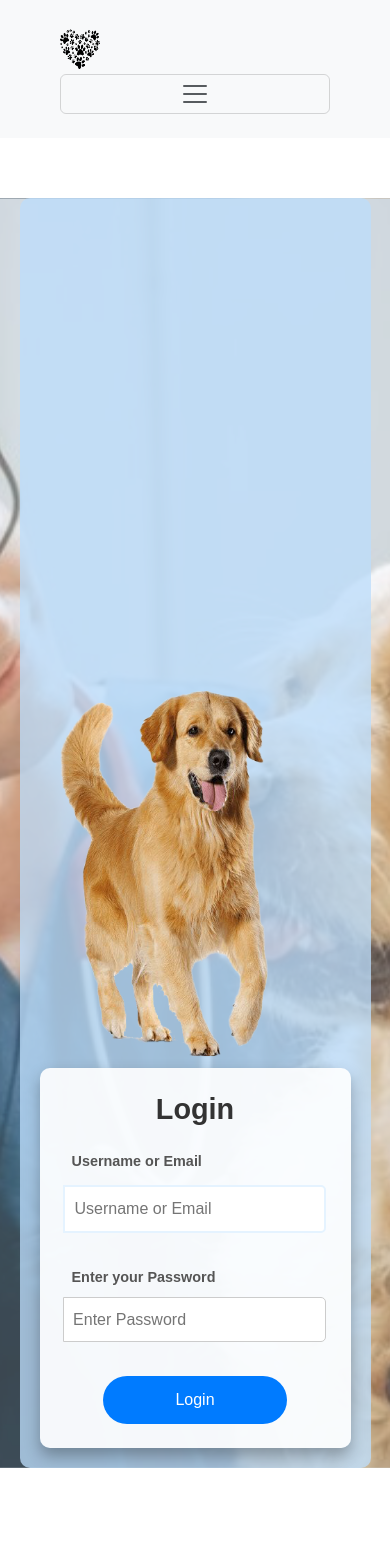
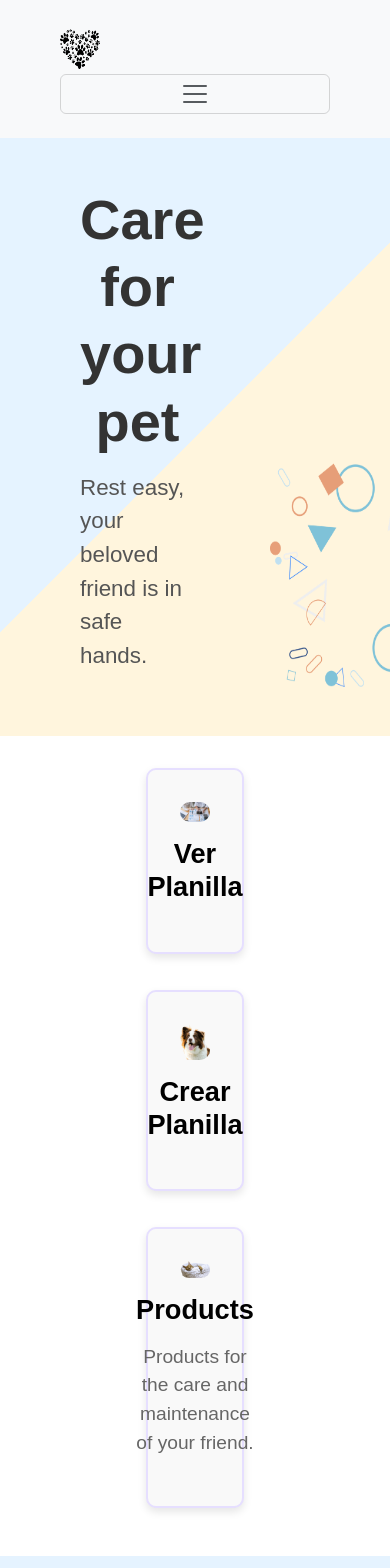
Before and after one commit to car020202/frontend-huellitas-felices, a React (Vite) app: page / in a window 390 px wide. Shown: the top 1568 px of the page. Before the commit the page ends 1468 px from the top, so only its background shows below. Built offline with nearby package versions, Linux system fonts and the light colour scheme.

Commit message:
login resposive

```diff
--- a/src/App.css
+++ b/src/App.css
@@ -0,0 +1,5 @@
+body, html {
+    margin: 0;
+    padding: 0;
+    box-sizing: border-box;
+  }
--- a/src/App.jsx
+++ b/src/App.jsx
@@ -17,7 +17,7 @@ import ProductosCliente from "./Dashboard/ProductosCliente";
 function App() {
   return (
     <div>
-      <Login />
+      <UserDashboard />
     </div>
   );
 }
--- a/src/Dashboard/Dashboard.css
+++ b/src/Dashboard/Dashboard.css
@@ -4,48 +4,44 @@
   padding: 0;
   box-sizing: border-box;
 }
+
 /* Banner */
 .banner {
   padding: 7rem 0;
-  background: linear-gradient(135deg, #E5F3FF 50%, #FFF5DD 50%); /* Gradiente con dos colores */
+  background: linear-gradient(135deg, #E5F3FF 50%, #FFF5DD 50%);
   position: relative;
   min-height: 500px;
+  display: flex;
+  align-items: center;
+  justify-content: space-between;
+  overflow: hidden;
 }
 
 .banner-container {
-  padding-left: 25rem;  /* Añadir espacio del lado izquierdo */
-  padding-right: 25rem; /* Añadir espacio del lado derecho */
+  padding-left: 25rem;
+  padding-right: 25rem;
 }
 
-.banner-content {
-  margin-left: 10rem;  /* Mover el texto hacia la izquierda */
+/* Imagen del perro */
+.dog-image {
+  max-width: 300px;
+  max-height: 400px;
+  position: relative;
+  margin-top: 0;
+  z-index: 1;
 }
 
-.banner-image {
-  margin-right: 10rem;
-  position: relative;
-  display: flex;
-  justify-content: flex-end; /* Imagen hacia el lado derecho */
+/* Formas de fondo */
+.background-shapes {
+  position: absolute;
+  top: 100px;
+  left: -40px;
+  min-width: 350px;
+  min-height: 450px;
+  z-index: -1;
 }
 
-.background-shapes {
-  position: absolute;
-  top: 0;
-  left: -40px; /* Mover las formas un poco a la izquierda */
-  min-width: 420px;
-  min-height: 420px !important;  /* Ajustar tamaño de las formas */
-  z-index: -1;   /* Asegurarse que estén detrás del perro */
-}
-
-.dog-image {
-  min-width: 350px;
-  min-height: 450px !important;
-  margin-left: -30px; /* Mover el perro un poco a la izquierda */
-  z-index: 1;   /* Imagen del perro por delante */
-}
-
-
-  /* Estilos para las tarjetas (cards) */
+/* Estilos generales de las tarjetas */
 .cards {
   display: flex;
   flex-wrap: wrap;
@@ -53,36 +49,20 @@
   gap: 20px;
   padding: 2rem;
 }
-  .banner {
-    height: 100vh; /* Ajustar según la altura que desees */
-  }
-
-  .banner-image img {
-    max-height: 300px;
-  }
-
-  .card {
-    transition: transform 0.3s ease;
-  }
-
-  .card:hover {
-    transform: scale(1.05);
-  }
 
 .card {
   background-color: #FFF5DD;
   border-radius: 20px;
-    padding: 2rem; /* Puedes aumentar este padding si deseas más espacio */
-    height: 350px; /* Aumentar la altura de las tarjetas */
-    flex-basis: calc(33.33% - 20px); /* Tres tarjetas por fila en pantallas grandes */
+  padding: 1.5rem;
   box-shadow: 0 6px 12px rgba(0, 0, 0, 0.1);
   transition: transform 0.3s;
   display: flex;
-    flex-direction: row;
+  flex-direction: column;
   align-items: center;
-    justify-content: space-between;
-    text-align: left;
+  text-align: center;
   border: 2px solid #E6DFFF;
+  width: 100%; /* Hacemos que la tarjeta ocupe el 100% del espacio disponible */
+  max-width: 600px; /* Limitamos el ancho máximo en pantallas grandes */
 }
 
 .card:hover {
@@ -90,11 +70,12 @@
 }
 
 .card img {
-    width: 320px;
-    height: 320px; /* Aumentar la altura de las imágenes para hacerlas más grandes */
+  width: 100%;
+  max-width: 250px;
+  height: auto;
   object-fit: cover;
   border-radius: 10px;
-    margin-right: 1rem;
+  margin-bottom: 1rem;
 }
 
 .card-content {
@@ -114,35 +95,37 @@
   color: #333;
 }
 
-  /* Media query para pantallas pequeñas (smartphones) */
+/* Media Queries - Para pantallas móviles */
 @media (max-width: 768px) {
-    .card {
-      flex-basis: 100%; /* Una tarjeta por fila en pantallas pequeñas */
-      flex-direction: column; /* Volver a columna en pantallas pequeñas */
+  .cards {
+    flex-direction: column; /* Apila las tarjetas verticalmente en pantallas pequeñas */
+    gap: 20px;
+    align-items: center;
   }
 
-    .cards {
-      padding: 1rem;
-      gap: 15px;
+  .card {
+    width: 100%; /* Las tarjetas ocuparán el 100% del ancho en pantallas móviles */
+    max-width: 95%; /* Ajusta el ancho para ocupar casi todo el espacio */
+    margin-bottom: 1rem;
   }
 
   .card img {
-      margin-bottom: 1rem; /* Imagen encima del texto en pantallas pequeñas */
+    max-width: 100%;
+    height: auto;
+    margin-bottom: 1rem;
+  }
+
+  .card h3 {
+    font-size: 1.5rem; /* Ajusta el tamaño del texto para pantallas pequeñas */
+  }
+
+  .card p {
+    font-size: 1rem; /* Ajusta el tamaño del texto para pantallas pequeñas */
   }
 }
 
-  /* Colores personalizados para cada tarjeta */
-  .card:nth-child(1) {
-    background-color: #FFF5DD;
-  }
 
-  .card:nth-child(2) {
-    background-color: #DCEEFF;
-  }
 
-  .card:nth-child(3) {
-    background-color: #FFF5DD;
-  }
 
 
 
@@ -153,7 +136,7 @@
   align-items: center;
   padding: 2rem 0;
   background-color: #E5F3FF;
-    flex-wrap: wrap; /* Flexibilidad en pantallas pequeñas */
+  flex-wrap: wrap;
 }
 
 .treatments-content {
@@ -167,7 +150,8 @@
 }
 
 .treatments-image img {
-    width: 500px;
+  width: 100%;
+  max-width: 500px;
   height: auto;
   border-radius: 10px;
 }
@@ -250,3 +234,83 @@
   width: 200px;
   height: auto;
 }
+
+/* Media Queries - Para pantallas medianas y pequeñas */
+
+/* Para pantallas medianas (1024px o menos) */
+@media (max-width: 1024px) {
+  .cards {
+    flex-direction: row; /* Mantén las tarjetas en fila en tablets */
+    justify-content: space-around;
+  }
+
+  .card {
+    flex-basis: calc(50% - 20px); /* Dos tarjetas por fila en pantallas medianas */
+  }
+
+  .dog-image {
+    max-width: 250px;
+    max-height: 350px;
+  }
+
+  .background-shapes {
+    top: 50px;
+    min-width: 250px;
+    min-height: 300px;
+  }
+
+  .treatments-section,
+  .contact-section {
+    flex-direction: column;
+    align-items: center;
+    padding: 1rem 0;
+  }
+
+  .treatments-content,
+  .contact-container {
+    padding: 1rem;
+    flex-direction: column;
+  }
+}
+
+/* Para pantallas pequeñas (768px o menos) */
+@media (max-width: 768px) {
+  .cards {
+    flex-direction: column; /* Apila las tarjetas verticalmente en pantallas pequeñas */
+    gap: 20px;
+  }
+
+  .card {
+    flex-basis: 100%; /* Cada tarjeta ocupa el 100% del ancho en pantallas pequeñas */
+    margin-bottom: 1rem;
+  }
+
+  .card img {
+    max-width: 100%;
+    height: auto;
+  }
+
+  .dog-image {
+    max-width: 200px;
+    max-height: 300px;
+  }
+
+  .background-shapes {
+    top: 30px;
+    min-width: 200px;
+    min-height: 250px;
+  }
+
+  .treatments-section,
+  .contact-section {
+    flex-direction: column;
+    align-items: center;
+    padding: 1rem 0;
+  }
+
+  .treatments-content,
+  .contact-container {
+    padding: 1rem;
+    flex-direction: column;
+  }
+}
--- a/src/Dashboard/Dashboard.jsx
+++ b/src/Dashboard/Dashboard.jsx
@@ -39,7 +39,7 @@ function Dashboard() {
         </div>
       </section>
 
-      <section className="cards">
+      <div className="cards">
         <div className="card">
           <img src={datingImage} alt="Dating" />
           <div className="card-text">
@@ -61,7 +61,7 @@ function Dashboard() {
             <p>Products for the care and maintenance of your friend.</p>
           </div>
         </div>
-      </section>
+      </div>
 
       <section className="treatments-section">
         <div className="treatments-content">
--- a/src/Login/Login.css
+++ b/src/Login/Login.css
@@ -10,7 +10,6 @@ body {
   display: flex;
   justify-content: center;
   align-items: center;
-  margin-top: 60px; /* Asegura que no se solape con la navbar */
 }
 
 .background::before {
@@ -29,14 +28,15 @@ body {
 
 .overlay {
   background-color: rgba(189, 222, 252, 0.77); /* Fondo translúcido */
-  padding: 20px;
-  border-radius: 10px;
+  padding: 1rem; /* Añade algo de padding para darle espacio */
+  border-radius: 20px;
   display: flex;
   flex-direction: column;
   justify-content: center;
   align-items: center;
   width: 90%;
   max-width: 1200px;
+  margin: auto; /* Centra la capa */
 }
 
 .content-container {
@@ -44,7 +44,9 @@ body {
   width: 100%;
   justify-content: space-between;
   align-items: center;
+  flex-wrap: wrap; /* Permite que los elementos se apilen en pantallas pequeñas */
 }
+
 
 .login-left {
   flex: 1;
@@ -54,10 +56,51 @@ body {
 }
 
 .dog-image {
-  max-width: 80%; /* Ajusta la imagen para que no sea tan grande */
+  max-width: 80%; /* Mantén el tamaño de la imagen */
   height: auto;
   border-radius: 10px;
+  position: relative; /* Asegúrate de que la imagen pueda ser reposicionada */
+  top: -200px; /* Sube la imagen hacia arriba */
+  transform: translateY(-20px); /* Asegura que suba aún más si es necesario */
 }
+
+/* Media Queries para hacerlo responsive */
+@media (max-width: 768px) {
+  .content-container {
+    flex-direction: column;
+    justify-content: center;
+    align-items: center;
+    text-align: center;
+  }
+
+  .login-left,
+  .login-right {
+    flex: unset;
+    width: 100%;
+  }
+
+  .dog-image {
+    display: none; /* Desaparece la imagen del perro en pantallas más pequeñas */
+  }
+
+  .login-box {
+    width: 90%;
+  }
+}
+
+@media (max-width: 480px) {
+  .login-box {
+    width: 100%;
+    padding: 1.5rem;
+  }
+
+  .login-button {
+    width: 70%;
+  }
+}
+
+
+
 
 .login-right {
   flex: 1;
@@ -68,44 +111,74 @@ body {
 
 .login-box {
   background-color: rgba(255, 255, 255, 0.9);
-  padding: 2rem;
+  padding: 3rem; /* Aumenta el padding para darle más espacio interno */
   border-radius: 10px;
   box-shadow: 0 8px 16px rgba(0, 0, 0, 0.3);
-  width: 320px;
+  width: 100%; /* Haz que la caja ocupe todo el ancho disponible */
+  max-width: 500px; /* Limita el ancho máximo */
+  height: auto; /* Ajusta el alto dinámicamente */
   text-align: center;
+  margin: 1rem; /* Añade margen para evitar que toque otros elementos */
+}
+
+/* Media Queries para hacerlo responsive */
+@media (max-width: 768px) {
+  .overlay {
+    width: 95%; /* Ajusta el ancho de la capa translúcida en pantallas medianas */
+  }
+
+  .content-container {
+    flex-direction: column; /* Apila los elementos verticalmente en pantallas más pequeñas */
+  }
+
+  .login-box {
+    padding: 2rem; /* Reduce el padding en pantallas más pequeñas */
+    max-width: 90%; /* Reduce el ancho máximo en pantallas medianas */
+  }
+}
+
+@media (max-width: 480px) {
+  .overlay {
+    width: 100%; /* Asegura que la capa ocupe todo el ancho en pantallas muy pequeñas */
+  }
+
+  .login-box {
+    padding: 1.5rem; /* Reduce el padding para pantallas muy pequeñas */
+    max-width: 100%; /* Asegura que la caja ocupe todo el ancho en pantallas muy pequeñas */
+  }
 }
 
 .login-box h2 {
-  margin-bottom: 1.5rem;
-  font-size: 1.8rem;
+  margin-bottom: 2rem; /* Aumenta el margen inferior */
+  font-size: 2.4rem; /* Aumenta el tamaño del título */
   color: #333;
 }
 
 .input-group {
-  margin-bottom: 1.2rem;
+  margin-bottom: 1.5rem; /* Aumenta el espacio entre los campos */
 }
 
 .input-group label {
   display: block;
-  margin-bottom: 0.5rem;
-  font-size: 0.9rem;
+  margin-bottom: 0.75rem; /* Aumenta el margen inferior del label */
+  font-size: 1.2rem; /* Aumenta el tamaño del texto de los labels */
   color: #555;
 }
 
 .input-group input {
   width: 100%;
-  padding: 0.6rem;
-  font-size: 1rem;
+  padding: 1rem; /* Aumenta el padding para hacer los inputs más grandes */
+  font-size: 1.2rem; /* Aumenta el tamaño del texto dentro del input */
   border: 1px solid #ccc;
   border-radius: 5px;
 }
 
 .login-button {
-  width: 50%;
-  padding: 0.75rem;
+  width: 60%; /* Aumenta el ancho del botón */
+  padding: 1rem; /* Aumenta el padding del botón */
   background-color: #007bff;
   color: white;
-  font-size: 1rem;
+  font-size: 1.4rem; /* Aumenta el tamaño del texto del botón */
   border: none;
   border-radius: 25px;
   cursor: pointer;
@@ -114,6 +187,7 @@ body {
 .login-button:hover {
   background-color: #0056b3;
 }
+
 
 .fa-user,
 .fa-lock {
--- a/src/Login/Login.jsx
+++ b/src/Login/Login.jsx
@@ -1,7 +1,7 @@
 import React from "react";
 import "./Login.css";
 import dogImage from "../assets/perritohome2.png"; // Imagen del perro
-import Navbar from "../Navbar/NavbarLogin";
+import Navbar from "../Navbar/Navbar";
 
 const Login = () => {
   return (
--- a/src/Navbar/Navbar.css
+++ b/src/Navbar/Navbar.css
@@ -0,0 +1,7 @@
+.navbar-brand img {
+    margin: 0; /* Elimina cualquier margen alrededor de la imagen del logo */
+  }
+
+  .navbar-nav .nav-item {
+    margin: 0; /* Elimina márgenes adicionales entre los enlaces */
+  }
```
Lines whose indentation alone changed are shown as unchanged.
